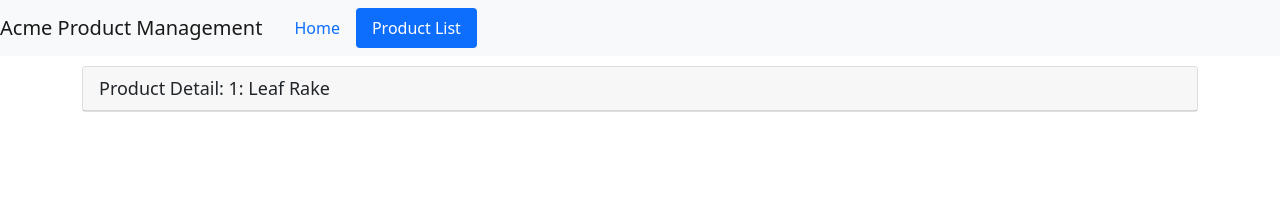
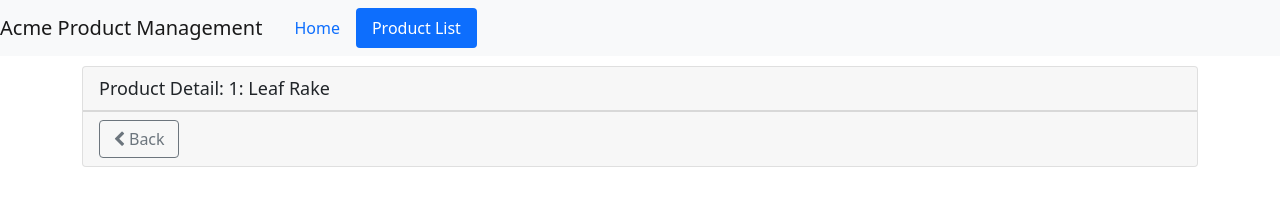
Before and after one commit to geddy8543/Angular, an Angular app: page /products/1 in a window 1280 px wide. Shown: the top 216 px of the page. Built offline with nearby package versions, Linux system fonts and the light colour scheme.

Commit message:
adds button to product detail html

```diff
--- a/src/app/products/product-detail.component.html
+++ b/src/app/products/product-detail.component.html
@@ -2,4 +2,10 @@
     <div class='card-header'>
         {{pageTitle + ': ' + product?.productName}}
     </div>
+    <div class='card-footer'>
+        <button class='btn btn-outline-secondary'
+                style='width:80px'>
+                <i class='fa fa-chevron-left'></i> Back
+            </button>
+    </div>
 </div>
--- a/src/app/products/product-detail.component.ts
+++ b/src/app/products/product-detail.component.ts
@@ -13,10 +13,6 @@
   constructor(private route: ActivatedRoute,
               private router: Router) { }
 
-  onBack(): void {
-    this.router.navigate(['/products']);
-  }
-
   ngOnInit(): void {
     const id = Number(this.route.snapshot.paramMap.get('id'));
     this.pageTitle += `: ${id}`;
@@ -31,5 +27,8 @@
       'imageUrl': 'assets/images/leaf_rake.jpg'
     };
   }
+  onBack(): void {
+    this.router.navigate(['/products']);
+  }
 
 }
```
